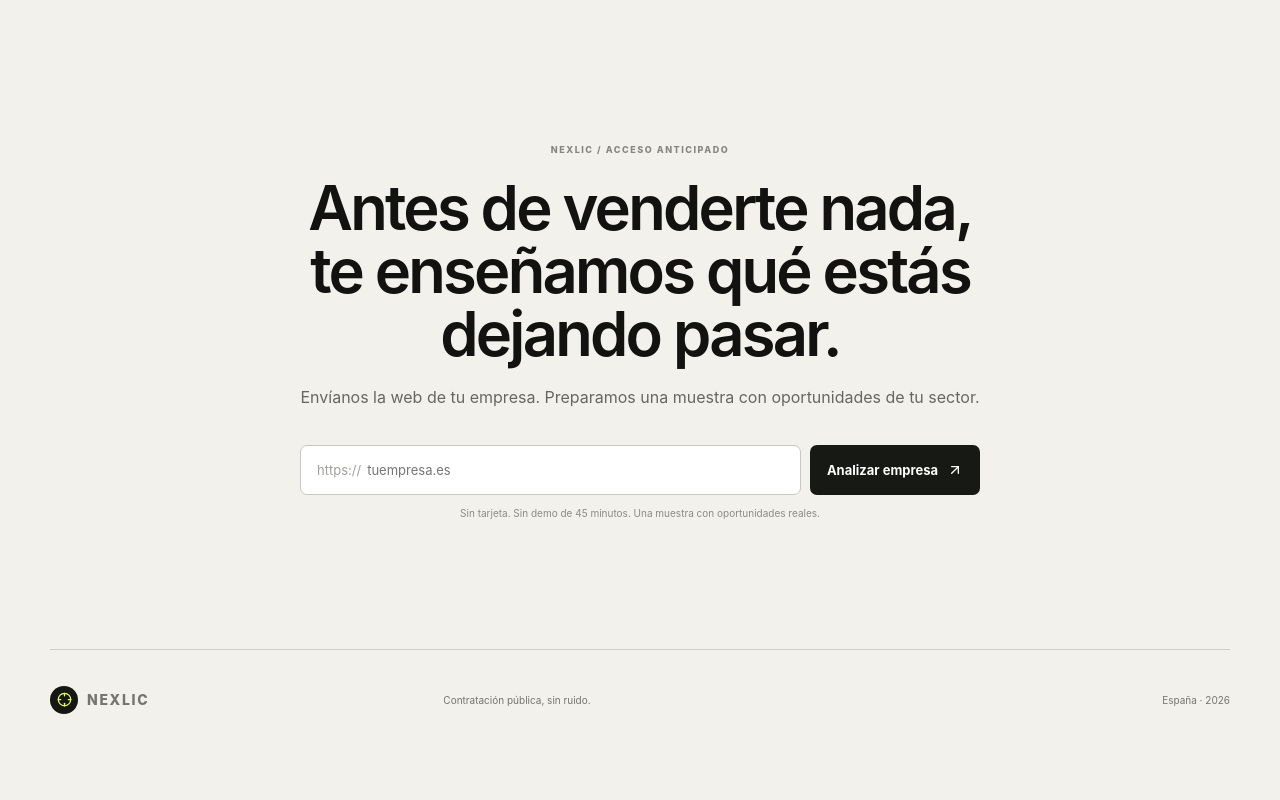
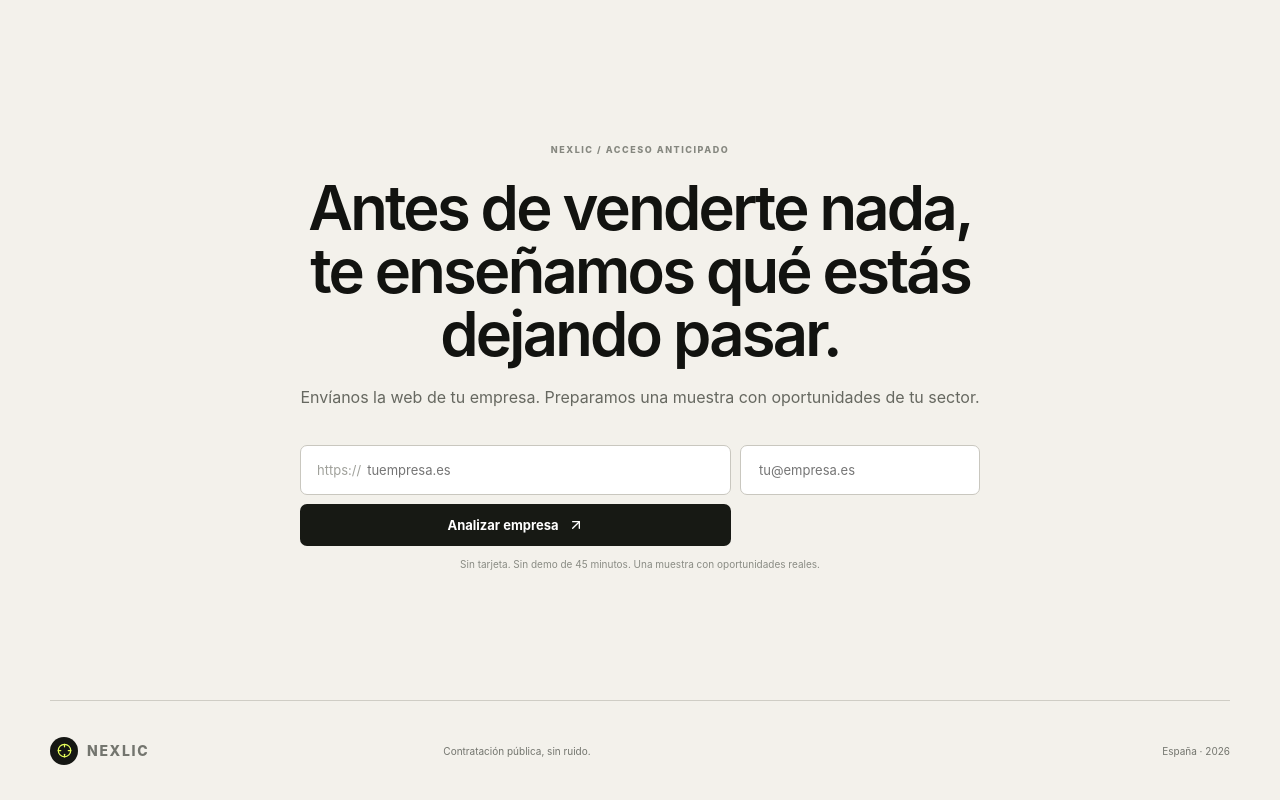
Before and after one commit to christian-cangussu/radar-mvp, a Next.js app: page / in a window 1280 px wide. Shown: the part 4715-5515 px from the top of the page. Before the commit the page ends 5464 px from the top, so only its background shows below. Built offline with nearby package versions, Linux system fonts and the light colour scheme; no server answers.

Commit message:
feat: connect landing CTA to lead capture

```diff
--- a/app/page.tsx
+++ b/app/page.tsx
@@ -1,6 +1,5 @@
 import {
   ArrowRight,
-  ArrowUpRight,
   Building2,
   CalendarClock,
   Check,
@@ -10,6 +9,7 @@ import {
   Search,
   ShieldCheck,
 } from "lucide-react";
+import LeadForm from "./lead-form";
 
 const opportunities = [
   {
@@ -278,10 +278,7 @@ export default function Home() {
         <div className="finalEyebrow">NEXLIC / ACCESO ANTICIPADO</div>
         <h2>Antes de venderte nada,<br/>te enseñamos qué estás dejando pasar.</h2>
         <p>Envíanos la web de tu empresa. Preparamos una muestra con oportunidades de tu sector.</p>
-        <form className="companyForm" action="mailto:christiancangussu99@gmail.com" method="post" encType="text/plain">
-          <div className="urlInput"><span>https://</span><input name="empresa" placeholder="tuempresa.es" aria-label="Web de tu empresa"/></div>
-          <button className="button buttonDark" type="submit">Analizar empresa <ArrowUpRight size={16}/></button>
-        </form>
+        <LeadForm />
         <div className="formNote">Sin tarjeta. Sin demo de 45 minutos. Una muestra con oportunidades reales.</div>
       </section>
 
```
